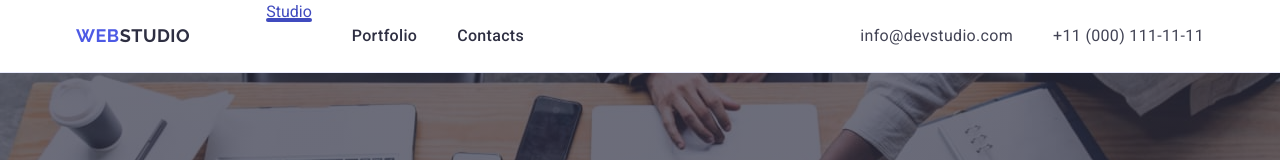
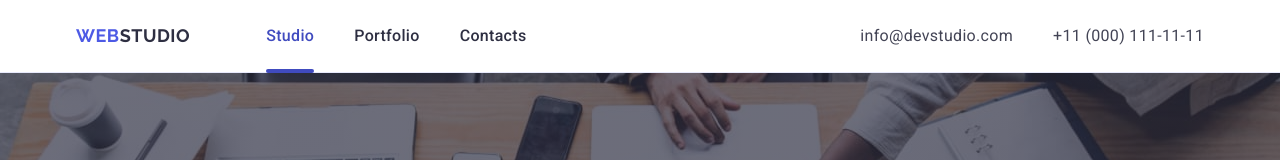
Before and after one commit to MaximSlusar/goit-markup-hw-04, a plain HTML site: page index.html in a window 1280 px wide. Shown: the top 160 px of the page. Drawn offline with nearby package versions, Linux system fonts and the light colour scheme.

Commit message:
goit-markup-hw-04

```diff
--- a/css/styles.css
+++ b/css/styles.css
@@ -46,6 +46,7 @@ img {
     display: flex;
     gap: 40px;
     padding: 0;
+    align-items: center;
 }
 .logo-web {
     font-family: "Raleway", sans-serif;
@@ -62,12 +63,11 @@ img {
 .logo-studio {
     color: #2e2f42;
 }
-.link-one {
-    color: #404BBF;;
+.link.one {
+    color: #404BBF;
     position: relative;
-    transition: color 250ms cubic-bezier(0.4, 0, 0.2, 1);
 }
-.link-one::after {
+.link.one::after {
     content: '';
     width: 100%;
     left: 0;
@@ -90,7 +90,7 @@ img {
     transition: color 250ms cubic-bezier(0.4, 0, 0.2, 1);
 
 }
-.link:hover, .link:focus, .link-one:hover, .link-one:focus  {
+.link:hover, .link:focus, .link.one:hover, .link.one:focus  {
     color: #404BBF;
 }
 
--- a/index.html
+++ b/index.html
@@ -21,7 +21,7 @@
         <a class="logo-web" href="./index.html">Web<span class="logo-studio">Studio</span></a>
          <ul class="nav-list">
             <li class="nav-list-li">
-                <a class="link-one" href="./index.html">Studio</a>
+                <a class="link one" href="./index.html">Studio</a>
             </li>
             <li class="nav-list-li">
                 <a class="link" href="">Portfolio</a>
```
